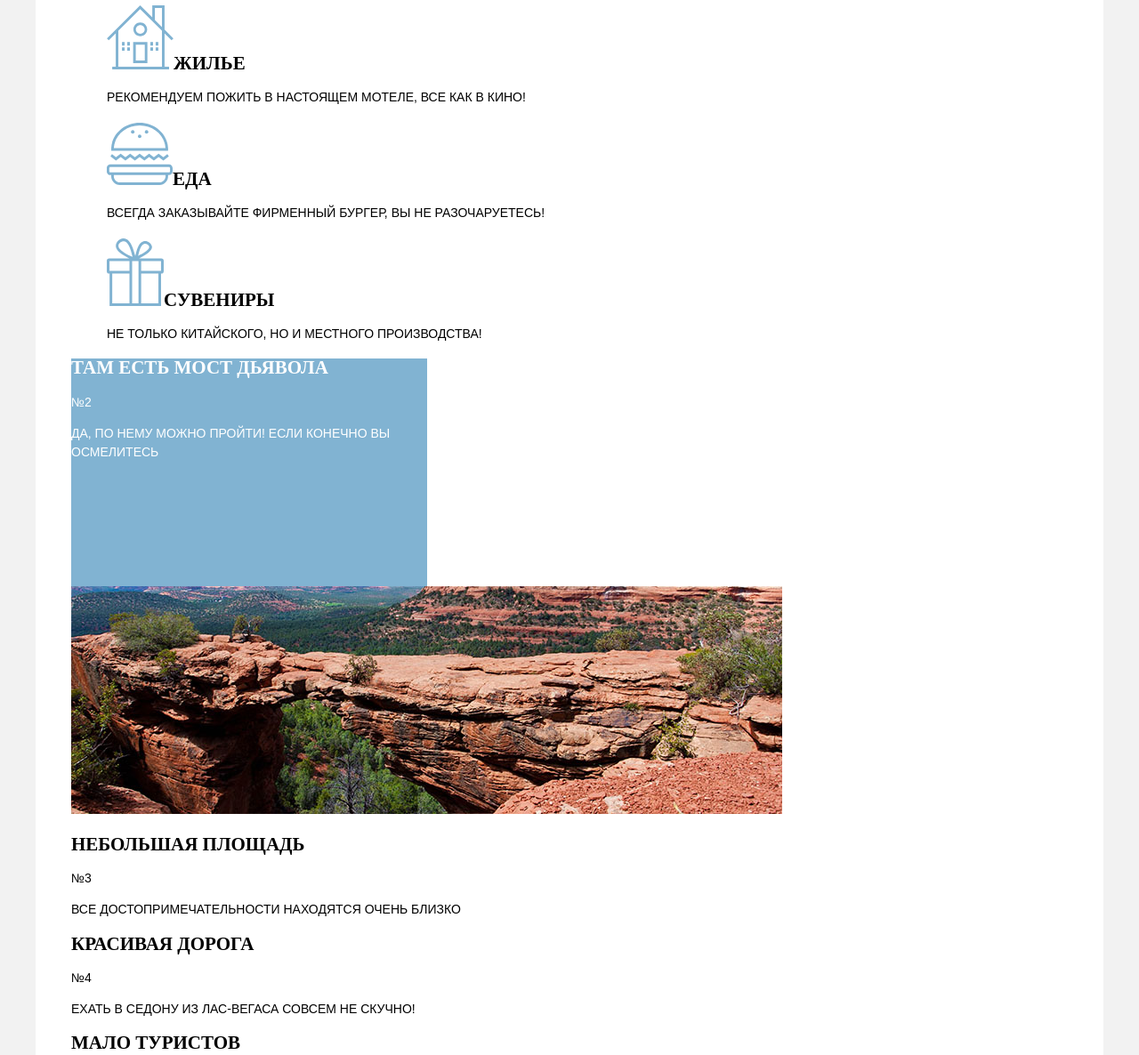
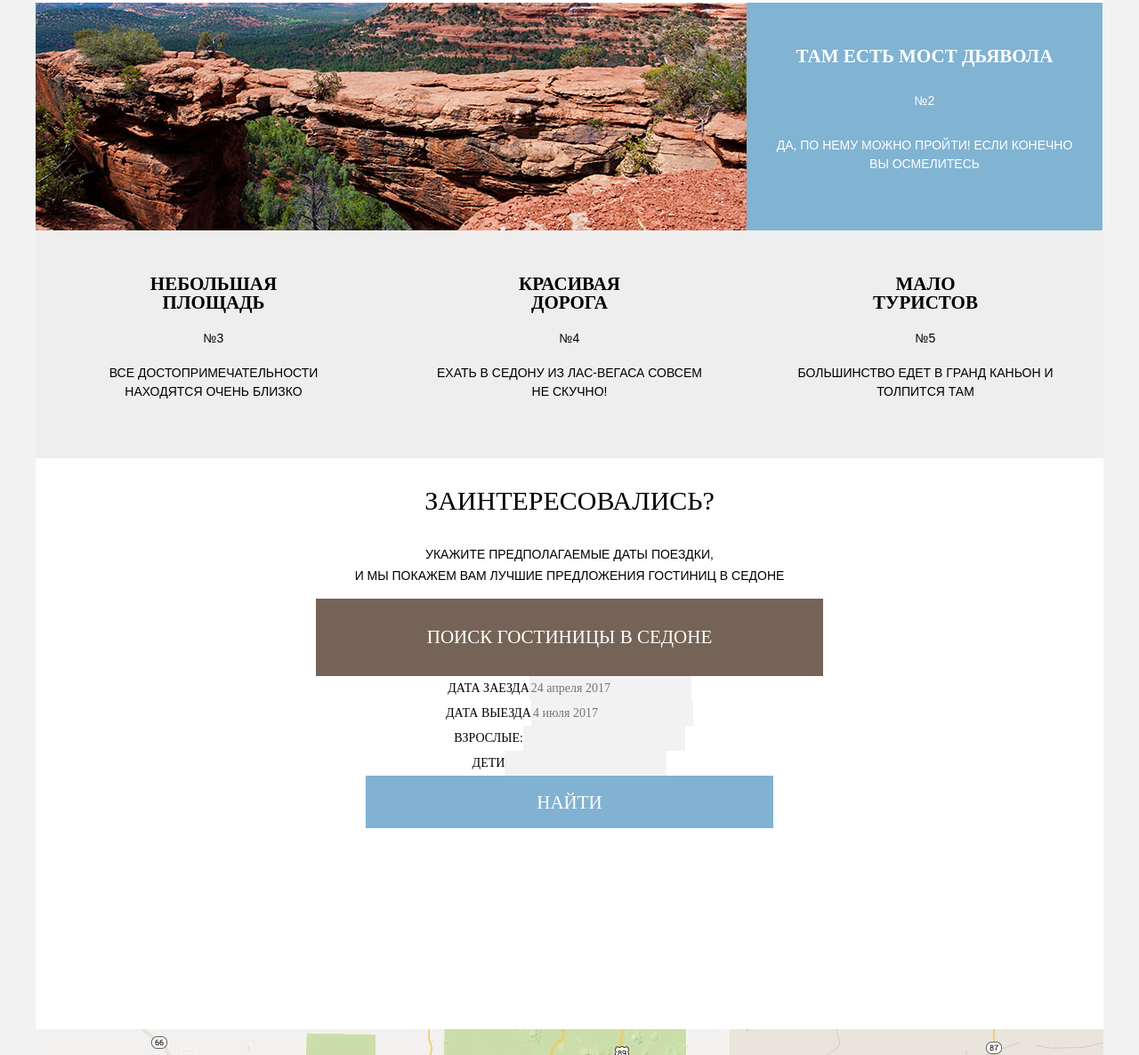
Before and after one commit to Tina-17/476845-sedona, a plain HTML site: page index.html in a window 1280 px wide. Shown: the part 1365-2551 px from the top of the page at 89% size. Drawn offline with Linux system fonts and the light colour scheme; a web font is replaced by a local one.

Commit message:
Сетки
Сетки - частично.

```diff
--- a/css/style.css
+++ b/css/style.css
@@ -23,140 +23,382 @@ body {
   line-height: 21px;
 }
 
-.main-navigation,
-.container,
-.main-footer  {
-    width: 1200px;
-    background: #ffffff;
-    margin: 0 auto;
+
+nav.main-navigation,
+main.container,
+footer.main-footer  {
+  width: 1200px;
+  background: #ffffff;
+  margin: 0 auto;
 }
 
-.main-navigation a,
-.search-form a,
-.main-footer a,
-.result a {
+a {
   text-decoration: none;
+  color: #000000;
  }
 
-.main-navigation{
-  line-height: 26px;
-  font-family: PT Sans Bold;
-  }
-
-.site-navigation,
-.reasons-list,
-.reasons-1-recommendation,
-.footer-social ul,
-.result-list {
-  list-style: none;
+img {
+  max-width: 100%;
+  height: auto;
 }
 
-.site-navigation a,
-.main-footer a  {
+ul.site-navigation,
+ul.reasons-list,
+ul.reasons-1-recommendation,
+section.footer-social ul,
+ul.result-list   {
+  list-style: none;
+  margin: 0;
+  padding: 0;
+}
+
+          /* Навигация */
+
+ul.site-navigation a{
   color: #000000;
 }
 
-.site-navigation a:hover {
+ul.site-navigation {
+  padding: 15px 6%;
+}
+
+nav.main-navigation{
+  line-height: 26px;
+  font-family: PT Sans Bold;
+  padding: 0;
+  position: relative;
+  }
+
+nav.main-navigation a.main-header-logo {
+  position: absolute;
+  top: 0;
+  left: 533px;
+ }
+
+ul.site-navigation a:hover {
   color: #81b3d2;
 }
 
-.site-navigation a:focus {
+ul.site-navigation a:focus {
   color: #b2b2b2;
 }
 
-.site-navigation a:active {
+ul.site-navigation a:active {
   color: #766357;
 }
 
 nav.main-navigation a.active {
   color: #766357;
 }
+ul.site-navigation  {
+  display: flex;
+  align-items: center;
+  flex-wrap: wrap;
 
-.slogan p{
+}
+ul.site-navigation li{
+  flex-basis: 20%;
+}
+
+ul.site-navigation li:last-child,
+ul.site-navigation li:nth-child(3)  {
+  text-align: right;
+}
+
+ul.site-navigation li:nth-child(3)  {
+  margin-left: 20%;
+}
+
+            /* Фото и название */
+
+h1.visually-hidden  {
+  display: none;
+}
+
+section.big-photo img{
+  display: block;
+}
+
+          /* Слоган */
+
+section.slogan {
+  padding-top: 60px;
+  padding-bottom: 57px;
+  box-sizing: border-box;
+  display: flex;
+  height: 217px;
+  flex-direction: column;
+}
+
+section.slogan p:first-child{
   font-size: 21px;
   font-family: 'PT Sans Bold';
-  line-height: 26px;
+  line-height: 25px;
+  margin: 0;
+}
+section.slogan p:last-child{
+  font-size: 14px;
+  line-height:12px;
+  padding-top: 38px;
+  margin: 0;
+ }
+section.slogan,
+section.reasons {
+  text-align: center;
 }
 
-.reasons p:first-child{
-  font-size: 14px;
-  line-height: 26px;
+          /* Причины крутизны Седоны (список)- 1 и 2 */
+
+ul.reasons-list {
+  display: flex;
+  flex-wrap: wrap;
 }
 
-h2  {
+div.reasons-wrapper {
+  display: flex;
+}
+
+ul.reasons-list h2  {
+  margin: 0;
+  padding: 0;
   font-size: 21px;
   line-height: 21px;
   font-family: 'PT Sans Bold';
   }
 
-.reason-1,
-.reason-2 {
+div.reasons-1 p,
+div.reasons-2 p {
+  margin: 0;
+}
+
+div.reasons-1,
+div.reasons-2 {
   width: 400px;
   height: 256px;
   background: #81b3d2;
   color: #ffffff;
+  display: flex;
+  flex-direction: column;
+  justify-content: space-between;
+  box-sizing: border-box;
+  padding-top: 50px;
+  padding-bottom: 64px;
+}
+            /* Рекомендации - вложенный список */
+
+ul.reasons-1-recommendation {
+  display: flex;
+  height: 330px;
+
 }
 
-.reasons-1-recommendation-house h2::before  {
-  content: url('../img/icon-1.svg');
+ul.reasons-1-recommendation p{
+  margin: 0;
 }
 
-.reasons-1-recommendation-food h2::before  {
-  content: url('../img/icon-3.svg');
+ul.reasons-1-recommendation li{
+  flex-basis: 400px;
 }
 
-.reasons-1-recommendation-souvenir h2::before  {
-  content: url('../img/icon-2.svg');
+li.reasons-1-recommendation-house::before  {
+  content: url('../img/icon-1.svg');
+  display: block;
 }
 
-.search p:first-child {
+li.reasons-1-recommendation-food::before  {
+  content: url('../img/icon-3.svg');
+  display: block;
+}
+
+li.reasons-1-recommendation-souvenir::before  {
+  content: url('../img/icon-2.svg');
+  display: block;
+}
+
+li.reasons-1-recommendation-house,
+li.reasons-1-recommendation-food,
+li.reasons-1-recommendation-souvenir {
+  display: flex;
+  flex-direction: column;
+  justify-content: space-between;
+  box-sizing: border-box;
+  padding-top: 60px;
+  padding-bottom: 87px;
+
+}
+
+li.reasons-1-recommendation-souvenir {
+  padding-top: 55px;
+}
+
+            /* Причины 3, 4, 5 */
+
+li.reasons-3,
+li.reasons-4,
+li.reasons-5  {
+  flex-basis: 400px;
+  height: 256px;
+  background: #eeeeee;
+  display: flex;
+  flex-direction: column;
+  justify-content: space-between;
+  box-sizing: border-box;
+  padding-top: 50px;
+  padding-bottom: 64px;
+ }
+
+li.reasons-3 p,
+li.reasons-4 p,
+li.reasons-5 p{
+  margin: 0;
+}
+
+
+
+            /* Поиск гостиницы */
+
+
+div.question  {
+  text-align: center;
+
+ }
+
+section.search p:first-child {
   font-family: 'PT Sans Bold';
   font-size: 30px;
   line-height: 36px;
 }
 
-.search p:nth-child(2)  {
+section.search p:nth-child(2)  {
   font-size: 14px;
   line-height: 24px;
 }
 
-.search-form .search-button {
-   display: block;
-   width: 568px;
+div.search-form {
+  position: relative;
+  background: #ffffff;
+  width: 570px;
+  height: 484px;
+  display: inline-block;
+}
+
+div.search-form form  {
+  position: absolute;
+}
+
+div.search-form a.search-button {
+   display: inline-block;
+   width: 570px;
    height: 87px;
    background: #766357;
    color: #ffffff;
    font-family: 'PT Sans Bold';
    font-size: 21px;
-   line-height: 26px;
+   line-height: 87px;
+   vertical-align: center;
+   text-align: center;
+
 }
 
-.search-form .search-button:hover {
+
+div.search-form a.search-button:hover {
   background: #604e43;
 }
 
-.search-form .search-button:focus  {
+div.search-form a.search-button:focus  {
     background: #503e33;
     color: #857871;
 }
 
-.footer-hashtag p,
-.result p  {
+
+div.search-form form label{
+  font-family: 'PT Sans Bold';
+  font-size: 14px;
+  line-height: 26px;
+  display: block;
+  margin-left: 56px;
+}
+div.search-form form input {
+  font: inherit;
+  background: #f2f2f2;
+  border: none;
+
+}
+
+div.search-form button.find{
+   width: 458px;
+   height: 59px;
+   background: #81b2d2;
+   border: none;
+   padding: 0;
+   font-family: 'PT Sans Bold';
+   font-size: 21px;
+   line-height: 26px;
+   color: #ffffff;
+   text-transform: uppercase;
+                          /* НЕ встает на место*/
+   margin-left: 56px;
+   margin-bottom: 56px;
+}
+
+div.search-form button.find:hover {
+  background: #669ec0;
+}
+
+div.search-form button.find:focus {
+  background: #5496bd;
+  color: #88b6d1;
+}
+
+                  /* Подвал */
+
+footer.main-footer {
+  display: flex;
+  justify-content: space-around;
+}
+
+section.footer-hashtag p,
+section.result p  {
   font-family: 'PT Sans Bold';
   font-size: 21px;
   line-height: 26px;
 }
 
-.footer-logo-academy p{
-  line-height: 26px;
+section.footer-social ul  {
+  display: flex;
 }
-.footer-social li {
+
+section.footer-social a {
   width: 46px;
   height: 48px;
   background: #81b3d2;
-  float: left;
+
   margin: 3px;
+
+  }
+
+section.footer-social a:hover  {
+  background: #669ec0;
 }
+section.footer-social a:focus  {
+  background: #5496bd;
+  color: #88b6d1;           /* иконки не перекрасились!!!*/
+
+}
+
+section.footer-logo-academy p{
+  line-height: 26px;
+}
+
+section.footer-logo-academy a:hover{   /* не перекрашивается*/
+  color: #81b3d2;
+}
+
+section.footer-logo-academy a:focus{
+  color: #bdbbbc;
+}
+
+
 
 /*Внутренняя страница*/
 
@@ -177,6 +419,7 @@ h2  {
   background: url('../img/filter-background.jpg');
   color: #ffffff;
 }
+
 
 .result span {
   font-size: 12px;
--- a/index.html
+++ b/index.html
@@ -11,113 +11,125 @@
 
     <header class='main-header'>
       <nav class='main-navigation'>
-        <a class='main-header-logo'><img src='img/logo.jpg' width='134' height='68' alt='Логотип сайта Седона '>
-        </a>
+
         <ul class='site-navigation'>
           <li><a href='#'>информация</a></li>
           <li><a href='#'>фото и видео</a></li>
           <li><a href='img/state-map.jpg'>карта штата</a></li>
           <li><a href='hotels.html'>гостиницы</a></li>
         </ul>
+
+        <a class='main-header-logo'><img src='img/logo.png'width='134' height='68' alt='Логотип сайта Седона '>
+        </a>
+
       </nav>
     </header>
 
     <main class='container'>
+
+      <h1 class='visually-hidden'>Добро пожаловать в Седону!</h1>
+
       <section class='big-photo'>
         <img src='img/big-photo.jpg' alt='Пейзаж с горами'>
       </section>
 
       <section class='slogan'>
-       <p>Седона - небольшой городок в Аризоне, заслуживающий большего!
+       <p>Седона - небольшой городок в Аризоне,<br> заслуживающий большего!
        </p>
+       <p>Рассмотрим 5 причин, по которым Седона круче, чем Гранд Каньон</p>
       </section>
 
       <section class='reasons'>
-        <p>Рассмотрим 5 причин, по которым Седона круче, чем Гранд Каньон</p>
+
           <ul class='reasons-list'>
 
-            <li class='reasons-item reasons-1'>
+            <li class='reasons-1'>
+              <div class='reasons-wrapper'>
+                <div class='reasons-1'>
+                   <h2>Настоящий городок</h2>
+                   <p class='number'>№1</p>
+                   <p class='reasons-1'>Седона - не атракцион для  туристов,<br> там течет своя жизнь
+                   </p>
+                </div>
 
-              <div class='reason-1'>
-                 <h2>Настоящий городок</h2>
-                 <p class='namber'>№1</p>
-                 <p class='reasons-1'>Седона - не атракцион для  туристов, там течет своя жизнь
-                 </p>
+                  <img src='img/hotel.jpg' alt='Мотель в Седоне'>
 
               </div>
-              <div class='reason-1-img'>
-                    <img src='img/hotel.jpg' alt='Мотель в Седоне'>
-              </div>
-
 
               <ul class='reasons-1-recommendation'>
                 <li class='reasons-1-recommendation-house'>
                   <h2>Жилье</h2>
-                  <p>Рекомендуем пожить в настоящем мотеле, все как в кино!
+                  <p>Рекомендуем пожить в настоящем<br>мотеле, все как в кино!
                   </p>
                 </li>
                 <li class='reasons-1-recommendation-food'>
                   <h2>Еда</h2>
-                  <p>Всегда заказывайте фирменный бургер, вы не разочаруетесь!
+                  <p>Всегда заказывайте фирменный бургер,<br>вы не разочаруетесь!
                   </p>
                 </li>
                 <li class='reasons-1-recommendation-souvenir'>
                   <h2>Сувениры</h2>
-                  <p>Не только китайского, но и местного производства!
+                  <p>Не только китайского, но и местного<br>производства!
                   </p>
                 </li>
               </ul>
             </li>
 
-            <li class='reasons-item reasons-2'>
+             <li class='reasons-2'>
+              <div class='reasons-wrapper'>
+                <img src='img/bridge.jpg' alt='Мост дьявола'>
 
-             <div class='reason-2'>
+                <div class='reasons-2'>
                   <h2>Там есть мост дьявола</h2>
-                <p class=namber>№2</p>
-                <p class='reasons-2'>Да, по нему можно пройти! Если конечно вы осмелитесь
+                  <p class='number'>№2</p>
+                  <p class='reasons-2'>Да, по нему можно пройти! Если конечно<br>вы осмелитесь
                   </p>
                 </div>
-              <img src='img/bridge.jpg' alt='Мост дьявола'>
+              </div>
               </li>
 
-            <li class='reasons-item reasons-3'>
-              <h2>Небольшая площадь</h2>
-              <p class=namber>№3</p>
-              <p class='reasons-3'>Все достопримечательности находятся очень близко
+              <li class='reasons-3'>
+                <h2>Небольшая<br>площадь</h2>
+                <p class='number'>№3</p>
+                <p class='reasons-3'>Все достопримечательности<br>находятся очень близко
                 </p>
               </li>
 
-            <li class='reasons-item reasons-4'>
-              <h2>Красивая дорога</h2>
-              <p class=namber>№4</p>
-              <p class='reasons-4'>Ехать в седону из Лас-Вегаса совсем не скучно!
+              <li class='reasons-4'>
+                <h2>Красивая<br>дорога</h2>
+                <p class='number'>№4</p>
+                <p class='reasons-4'>Ехать в седону из Лас-Вегаса совсем<br>не скучно!
                 </p>
               </li>
 
-            <li class='reasons-item reasons-5'>
-              <h2>Мало туристов</h2>
-              <p class=namber>№5</p>
-              <p class='reasons-5'>Большинство едет в Гранд Каньон и толпится там
+              <li class='reasons-5'>
+                <h2>Мало<br>туристов</h2>
+                <p class='number'>№5</p>
+                <p class='reasons-5'>Большинство едет в Гранд Каньон и<br>толпится там
                 </p>
               </li>
           </ul>
       </section>
 
       <section class='search'>
+
+        <div class='question'>
           <p>Заинтересовались?</p>
           <p>Укажите предполагаемые даты поездки,<br>и мы покажем вам лучшие предложения гостиниц в Седоне
           </p>
+
           <div class='search-form'>
            <a class='search-button' href='hotels.html'>
               Поиск гостиницы в седоне
            </a>
            <form action='hotels.html' method='post'>
-              <label>Дата заезда<input type='text'></label>
-              <label>Дата выезда<input type='text'></label>
-              <label>Взрослые<input type='text'></label>
+              <label>Дата заезда<input type='text' placeholder='24 апреля 2017'></label>
+              <label>Дата выезда<input type='text' placeholder='4 июля 2017'></label>
+              <label>Взрослые:<input type='text'></label>
               <label>Дети<input type='text'></label>
-              <input type='submit' value='Найти'>
+              <button class='find'>Найти</button>
            </form>
+          </div>
         </div>
 
         <img src='img/state-map.jpg' alt='Карта штата'>
```
Also changed, not shown: hotels.html (+2 -2 lines), css/fonts/web/ptsans.woff (deleted), css/fonts/web/ptsans.woff2 (deleted), css/fonts/web/ptsansbold.woff (deleted), css/fonts/web/ptsansbold.woff2 (deleted), css/normalize.css, img/logo.jpg, img/logo.png (added), 1 other file. Lines whose indentation alone changed are shown as unchanged.
